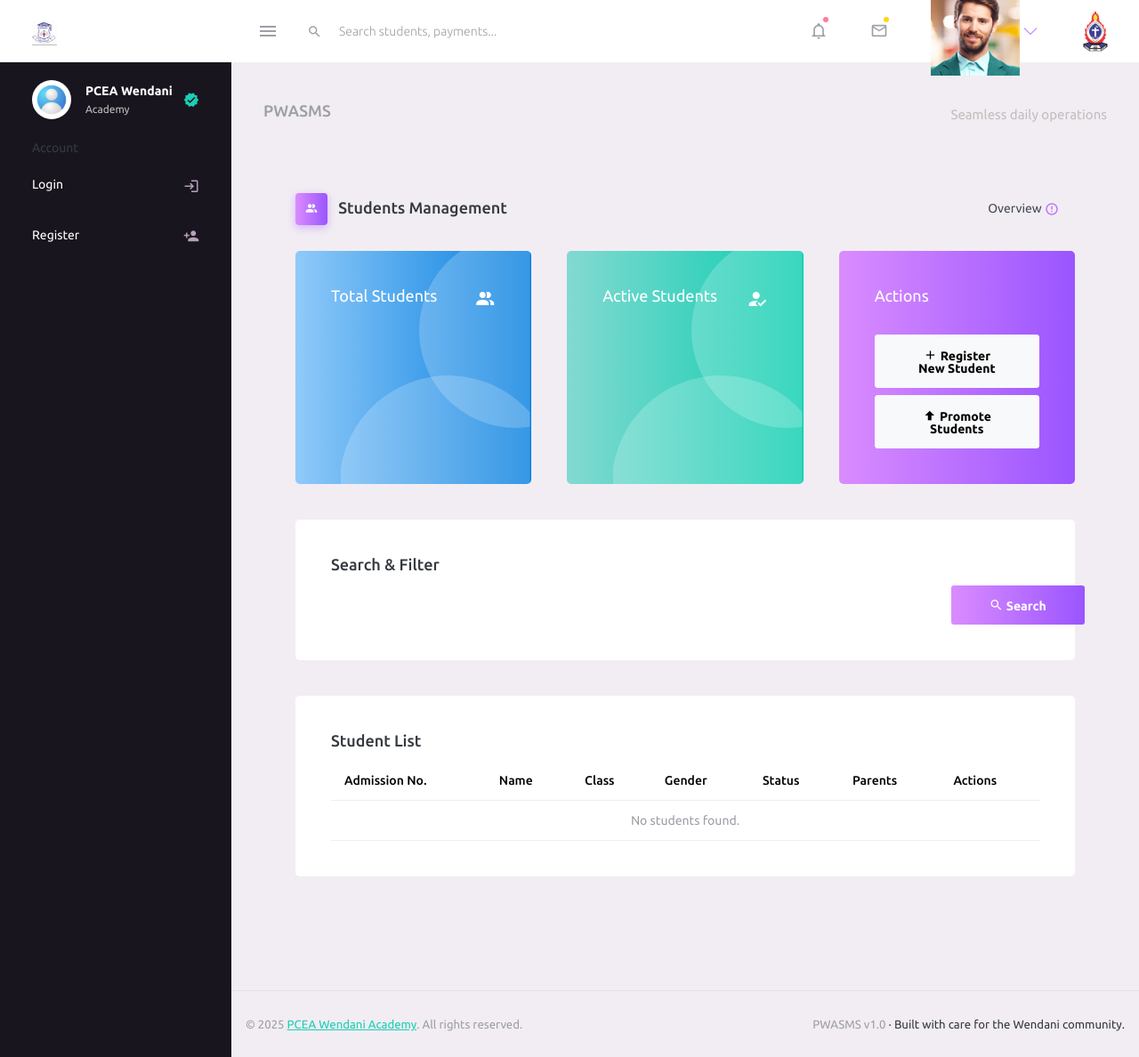
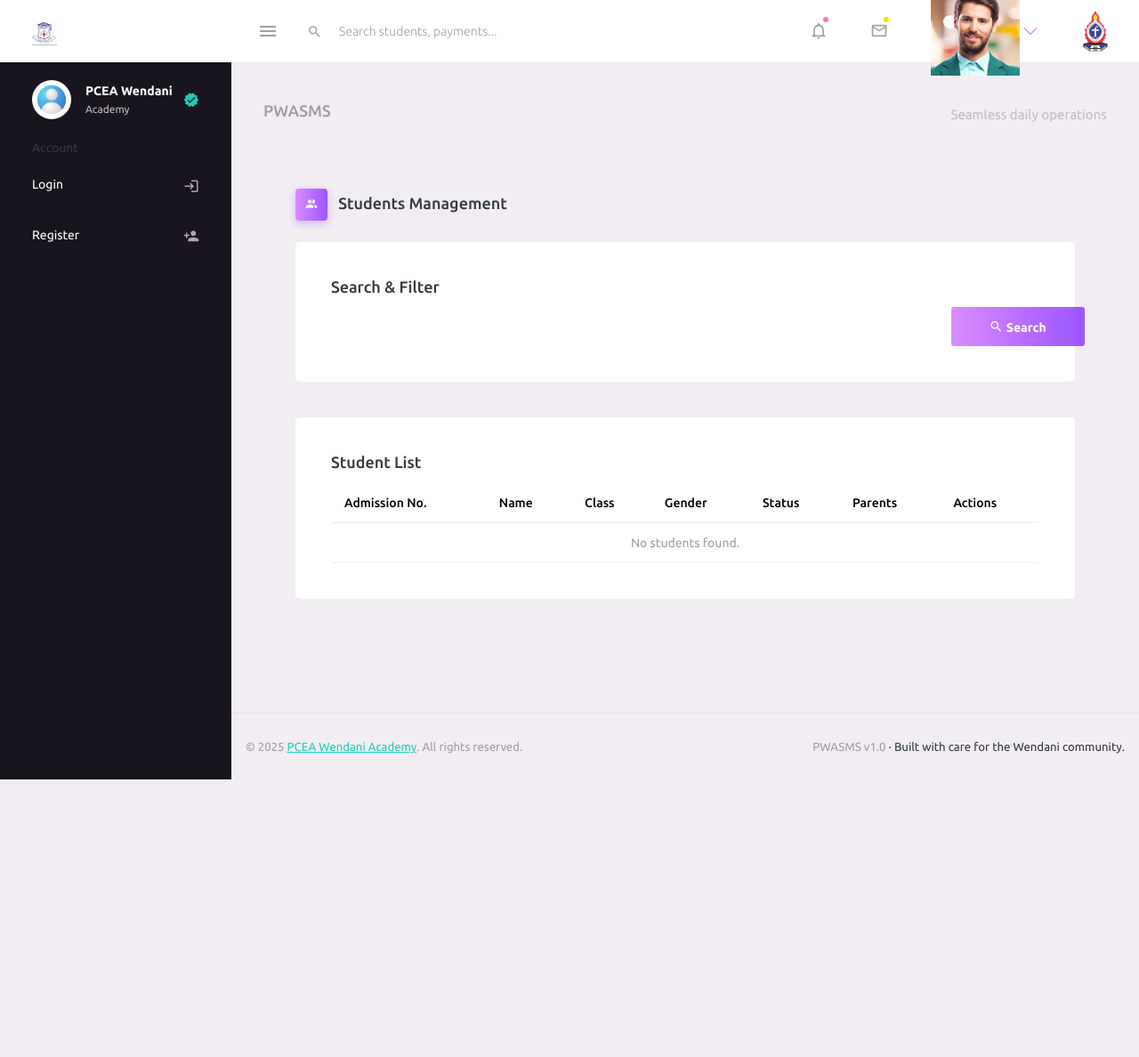
Before and after one commit to AISavvyToday/pcea-wendani, a Django app: template templates/students/student_list.html in a window 1280 px wide. Shown: the whole page at 89% size. After the commit the page ends 876 px from the top, so only its background shows below. Run offline with Django 4.2, Linux system fonts and the light colour scheme; the template is opened without the code that fills it: values that come from a table or form of the project are taken from there, others are empty; some libraries are stand-ins or nearby versions.

Commit message:
Fix templates

```diff
--- a/templates/students/student_list.html
+++ b/templates/students/student_list.html
@@ -11,53 +11,9 @@
         <i class="mdi mdi-account-multiple"></i>
       </span> Students Management
     </h3>
-    <nav aria-label="breadcrumb">
-      <ul class="breadcrumb">
-        <li class="breadcrumb-item active" aria-current="page">
-          <span></span>Overview <i class="mdi mdi-alert-circle-outline icon-sm text-primary align-middle"></i>
-        </li>
-      </ul>
-    </nav>
+
   </div>
-
-  <!-- Stats Cards -->
-  <div class="row">
-    <div class="col-md-4 stretch-card grid-margin">
-      <div class="card bg-gradient-info card-img-holder text-white">
-        <div class="card-body">
-          <img src="{% static 'assets/images/dashboard/circle.svg' %}" class="card-img-absolute" alt="circle-image" />
-          <h4 class="font-weight-normal mb-3">Total Students <i class="mdi mdi-account-multiple mdi-24px float-end"></i>
-          </h4>
-          <h2 class="mb-5">{{ total_students }}</h2>
-        </div>
-      </div>
-    </div>
-    <div class="col-md-4 stretch-card grid-margin">
-      <div class="card bg-gradient-success card-img-holder text-white">
-        <div class="card-body">
-          <img src="{% static 'assets/images/dashboard/circle.svg' %}" class="card-img-absolute" alt="circle-image" />
-          <h4 class="font-weight-normal mb-3">Active Students <i class="mdi mdi-account-check mdi-24px float-end"></i>
-          </h4>
-          <h2 class="mb-5">{{ active_students }}</h2>
-        </div>
-      </div>
-    </div>
-    <div class="col-md-4 stretch-card grid-margin">
-      <div class="card bg-gradient-primary card-img-holder text-white">
-        <div class="card-body">
-          <h4 class="font-weight-normal mb-3">Actions</h4>
-          <a href="{% url 'students:create' %}" class="btn btn-light btn-fw mt-3">
-            <i class="mdi mdi-plus"></i> Register New Student
-          </a>
-          <a href="{% url 'students:promote' %}" class="btn btn-light btn-fw mt-2">
-            <i class="mdi mdi-arrow-up-bold"></i> Promote Students
-          </a>
-        </div>
-      </div>
-    </div>
-  </div>
-
-  <!-- Search and Filter -->
+      <!-- Search and Filter -->
   <div class="row">
     <div class="col-lg-12 grid-margin stretch-card">
       <div class="card">
```
